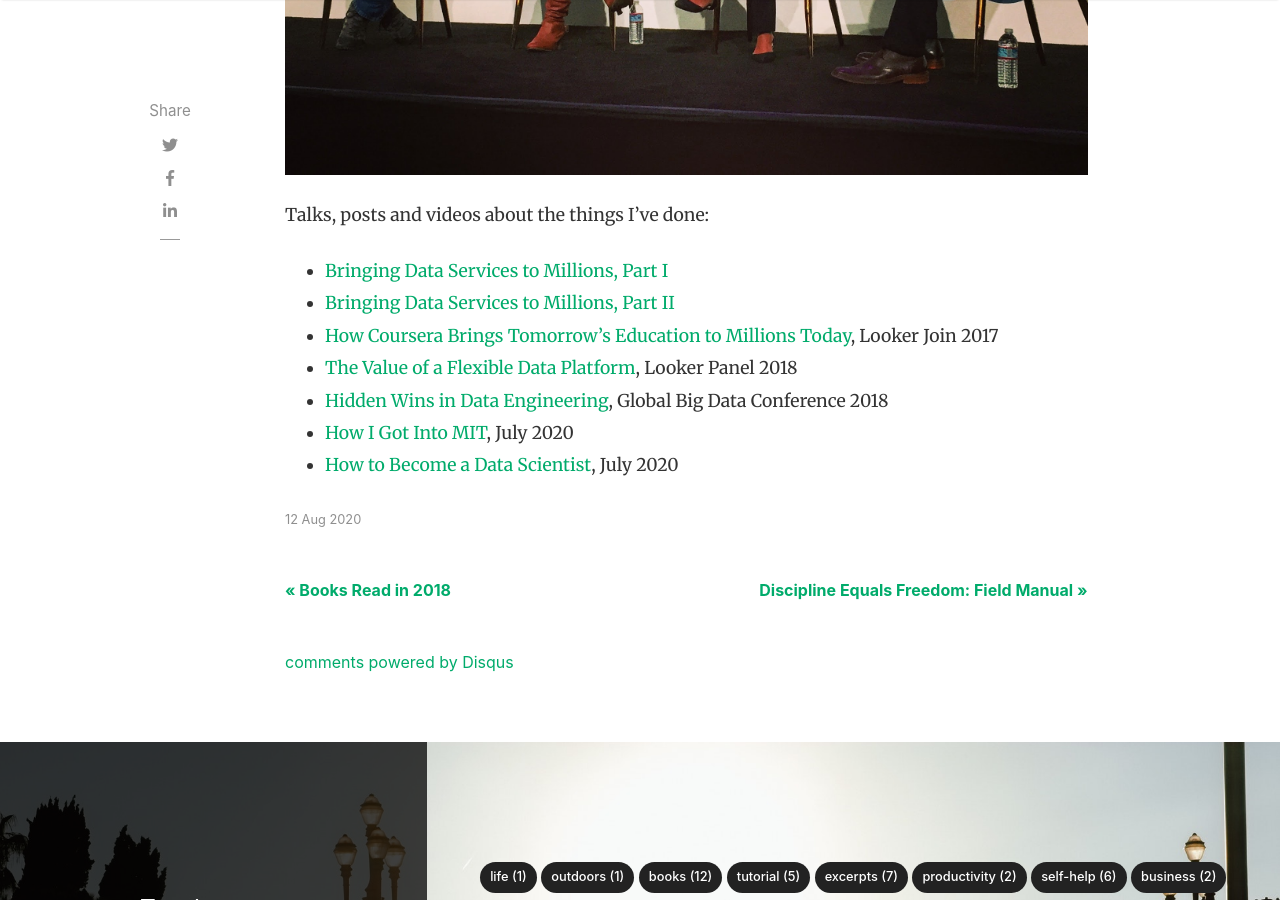
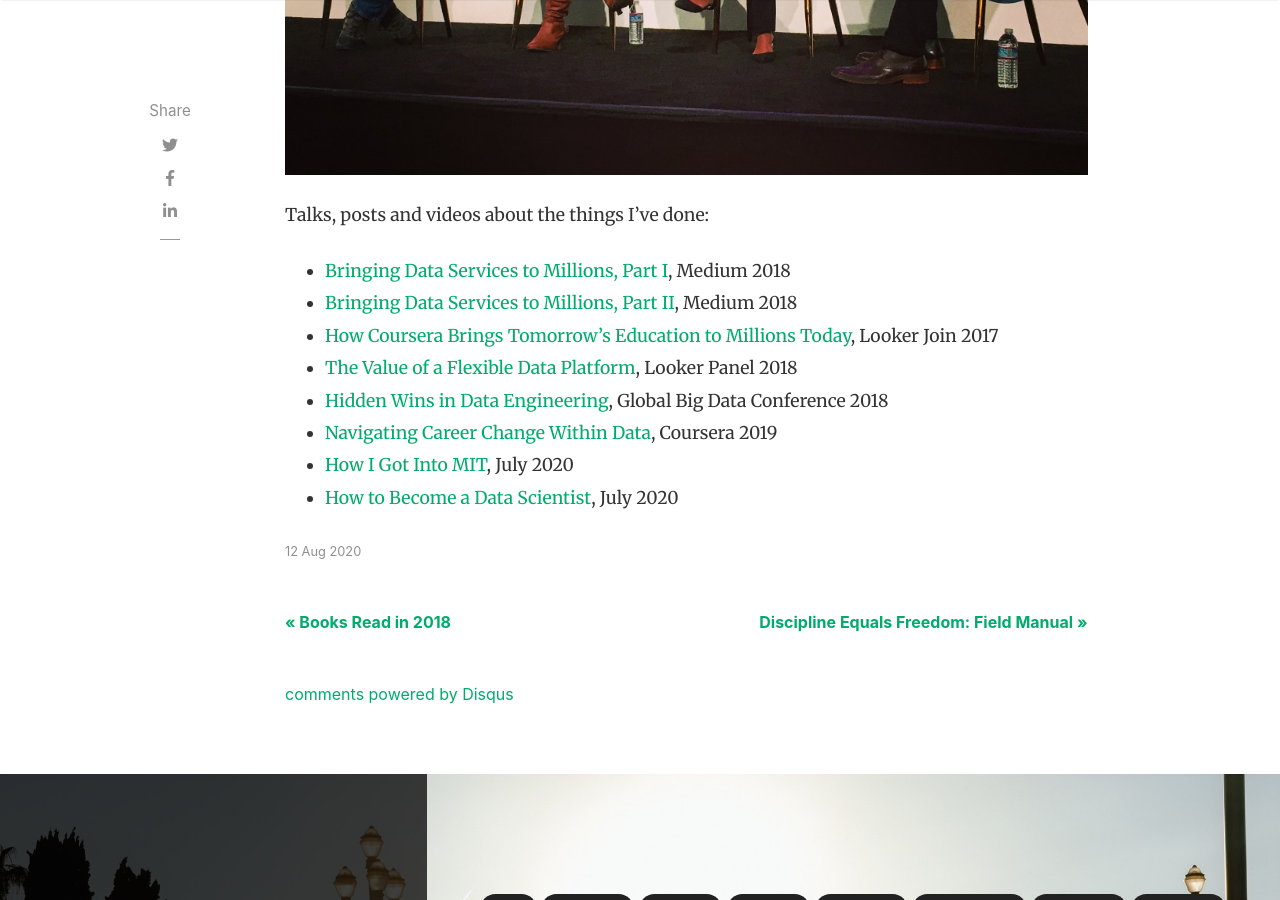
Before and after one commit to jsingh41/jsingh41.github.io, a Jekyll site: the page built from _posts/2020-08-12-talks.md, in a window 1280 px wide and 900 px high, scrolled down 842 px. Built offline with Jekyll 4.4.1, drawn with Linux system fonts in a browser that asks for light colours; nearby versions of some CDN libraries; comment, search, counter and statistics services are not loaded.

Commit message:
Update 2020-08-12-talks.md

```diff
--- a/_posts/2020-08-12-talks.md
+++ b/_posts/2020-08-12-talks.md
@@ -8,10 +8,11 @@
 
 Talks, posts and videos about the things I've done:
 
-* [Bringing Data Services to Millions, Part I](https://medium.com/coursera-engineering/building-data-services-to-bring-education-to-millions-part-i-2222647aae28)
-* [Bringing Data Services to Millions, Part II](https://medium.com/coursera-engineering/building-data-services-to-bring-education-to-millions-part-ii-38bd3b2e93b3)
+* [Bringing Data Services to Millions, Part I](https://medium.com/coursera-engineering/building-data-services-to-bring-education-to-millions-part-i-2222647aae28), Medium 2018
+* [Bringing Data Services to Millions, Part II](https://medium.com/coursera-engineering/building-data-services-to-bring-education-to-millions-part-ii-38bd3b2e93b3), Medium 2018
 * [How Coursera Brings Tomorrow's Education to Millions Today](https://drive.google.com/file/d/0B3biFCORkTT0dlRIS3pSNXNtZ3M/view?usp=sharing), Looker Join 2017
 * [The Value of a Flexible Data Platform](https://www.youtube.com/watch?&v=7suQVytb3aQ&feature=emb_logo), Looker Panel 2018
 * [Hidden Wins in Data Engineering](https://docs.google.com/presentation/d/1gfHfqbpf7iAO0Tk7uj0dXseyGnH9LC2UWjuhKY5ZkHQ/edit), Global Big Data Conference 2018
+* [Navigating Career Change Within Data](https://coursera.community/data-science-8/navigating-career-change-within-data-q-a-with-juhi-singh-4235), Coursera 2019
 * [How I Got Into MIT](https://www.youtube.com/watch?v=jSq7uMEYQeU), July 2020
 * [How to Become a Data Scientist](https://www.youtube.com/watch?v=rS8PKuQ_drg), July 2020
```
